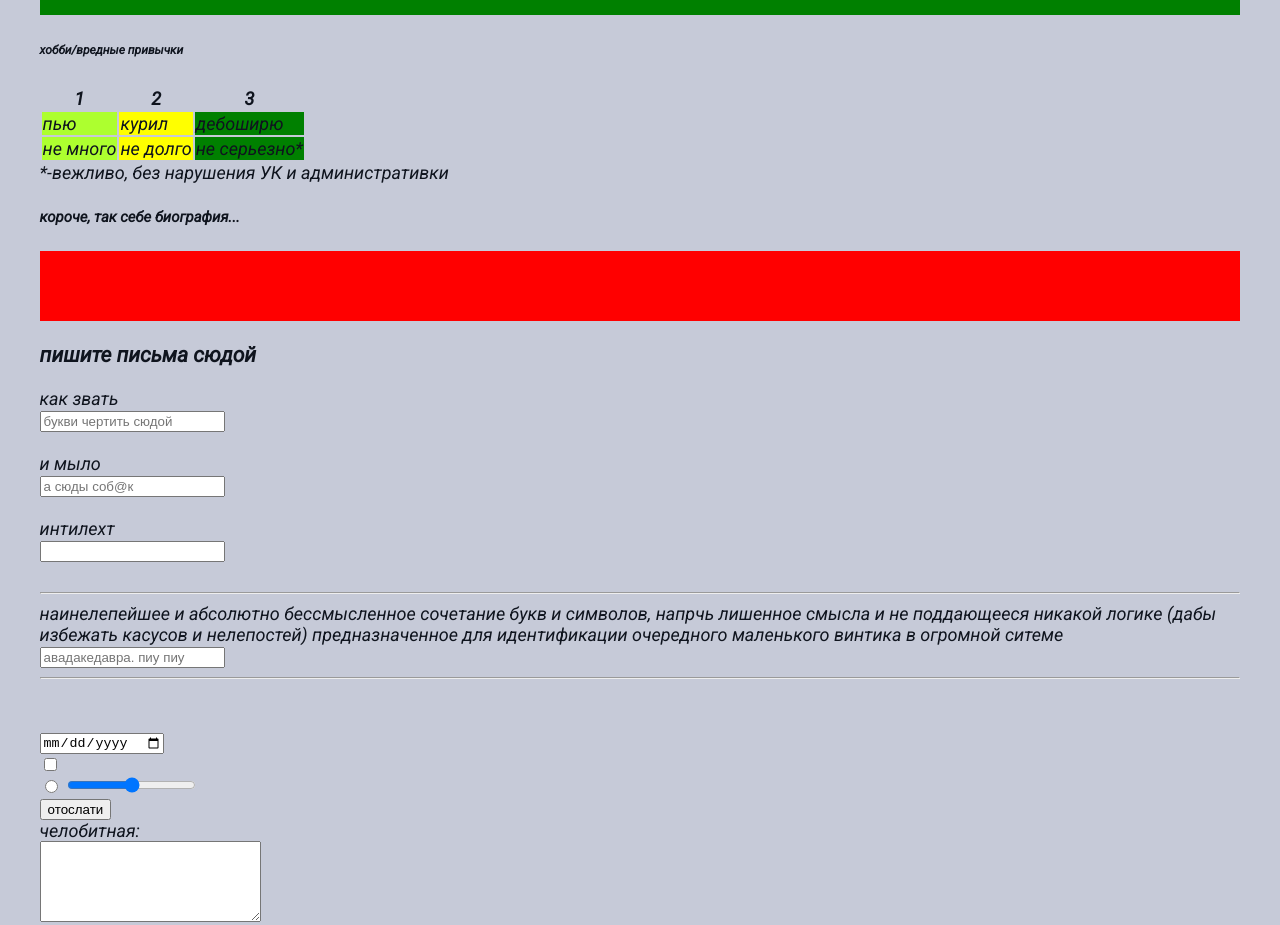
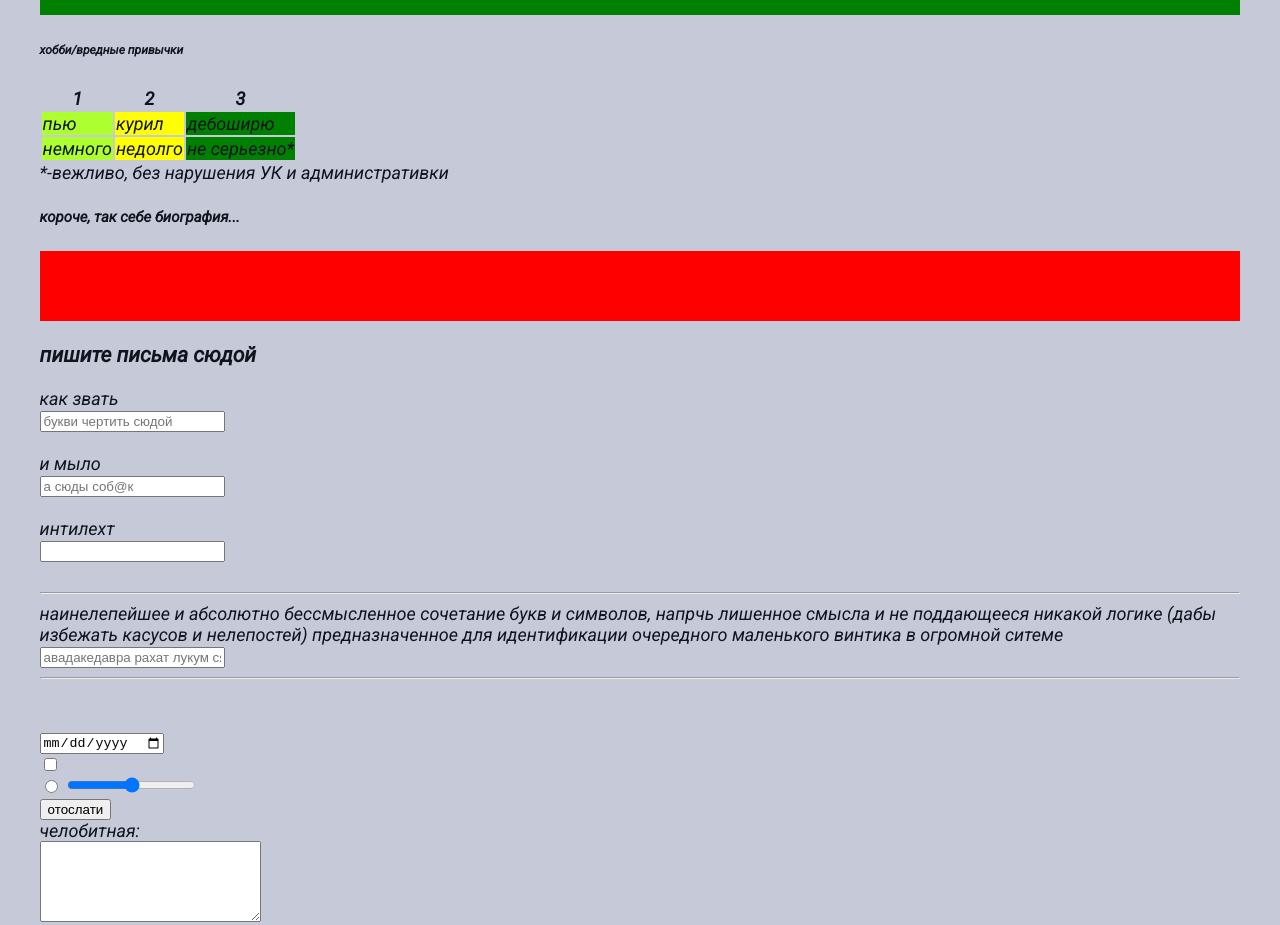
Before and after one commit to Poul937/SV, a plain HTML site: page index.html in a window 1280 px wide. Shown: the part 1460-2385 px from the top of the page. Drawn offline with Linux system fonts and the light colour scheme.

Commit message:
Update index.html

```diff
--- a/index.html
+++ b/index.html
@@ -73,8 +73,8 @@
         <td style="background-color: green">дебоширю</td>
      </tr>
      <tr>
-        <td style="background-color: greenyellow" >не много</td>
-        <td style="background-color: yellow">не долго</td>
+        <td style="background-color: greenyellow" >немного</td>
+        <td style="background-color: yellow">недолго</td>
         <td style="background-color: green" >не серьезно*</td>
      </tr>
 
@@ -106,7 +106,7 @@
      <label for="password">наинелепейшее и абсолютно бессмысленное сочетание букв и символов, напрчь лишенное смысла и не поддающееся никакой логике (дабы избежать касусов и нелепостей) предназначенное для идентификации очередного маленького винтика в огромной ситеме</label>
 
      <br>
-     <input type="password" placeholder="авадакедавра. пиу пиу">
+     <input type="password" placeholder="авадакедавра рахат лукум сяськи-масяськи">
      <hr>
      <br> <br>
      <input type="date"> <br>
```
